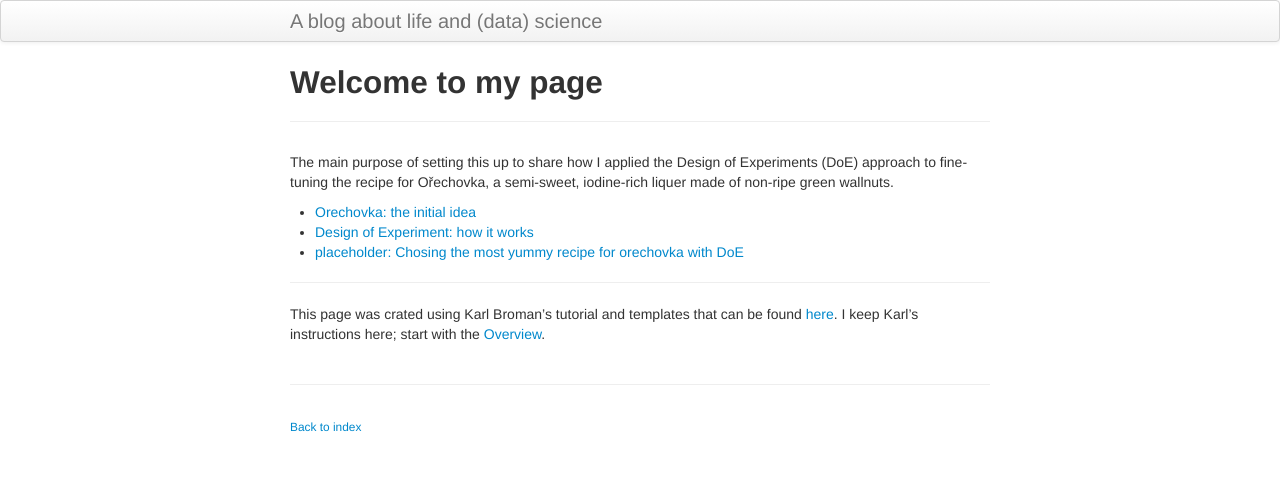
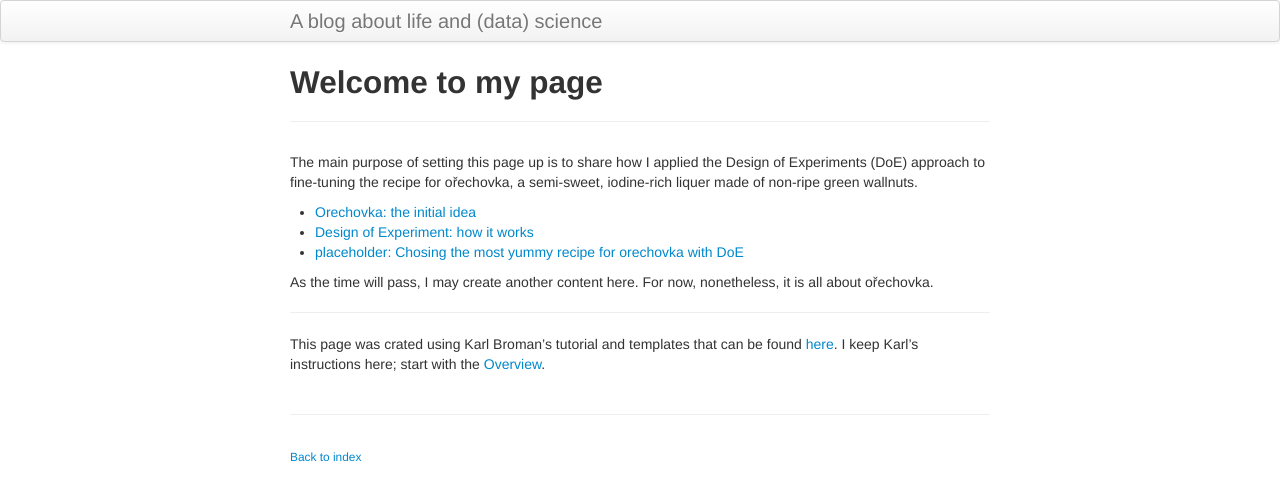
Before and after one commit to vojtech-filipec/vojtech-filipec.github.io, a Jekyll site: the page built from index.md, in a window 1280 px wide. Shown: the top 501 px of the page. Built offline with Jekyll 4.4.1, drawn with Linux system fonts in a browser that asks for light colours.

Commit message:
Update index.md

```diff
--- a/index.md
+++ b/index.md
@@ -6,12 +6,14 @@ description: Minimal tutorial on making a simple website with GitHub Pages
 ---
 
 
-The main purpose of setting this up to share how I applied the Design of Experiments (DoE) approach to fine-tuning the recipe for Ořechovka, a semi-sweet, iodine-rich liquer made of non-ripe green wallnuts.
+The main purpose of setting this page up is to share how I applied the Design of Experiments (DoE) approach to fine-tuning the recipe for ořechovka, a semi-sweet, iodine-rich liquer made of non-ripe green wallnuts.
 
 - [Orechovka: the initial idea](pages/orechovka1.html)
 - [Design of Experiment: how it works](pages/orechovka1.html)
 - [placeholder: Chosing the most yummy recipe for orechovka with DoE](link)
 
+As the time will pass, I may create another content here. For now, nonetheless, it is all about ořechovka.
+
 ---
 
 This page was crated using Karl Broman's tutorial and templates that can be found [here](https://github.com/kbroman/simple_site). I keep Karl's instructions here; start with the [Overview](pages/overview.html).
```
